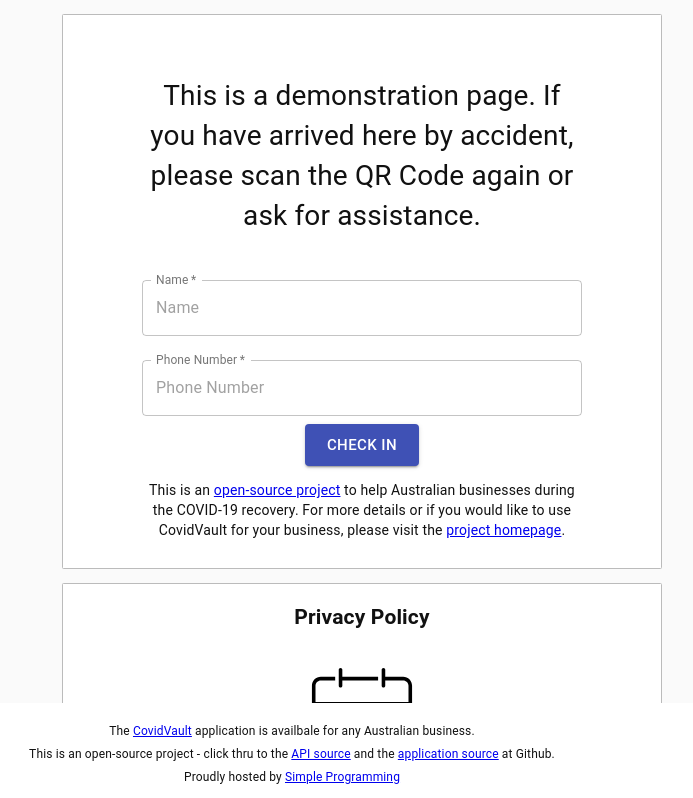
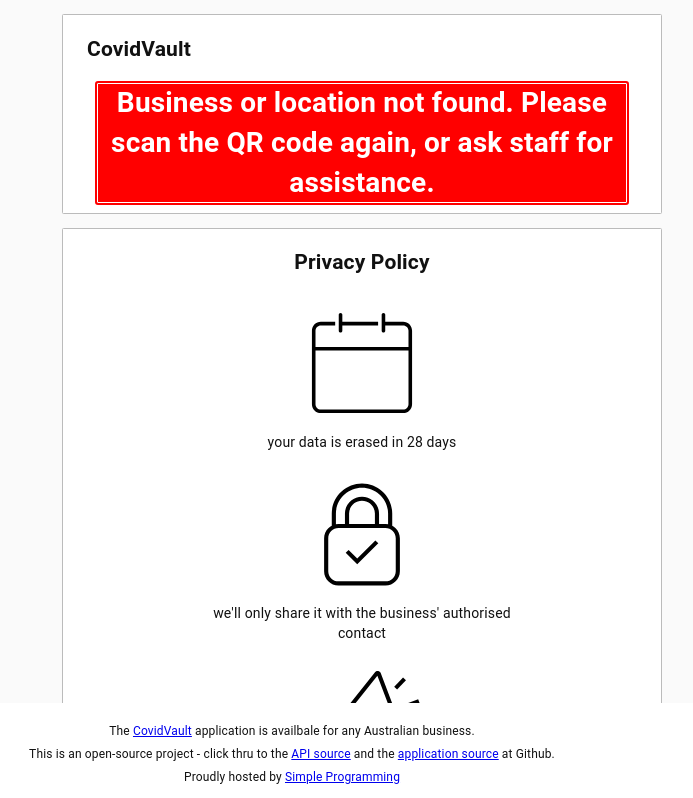
Before and after one commit to SimpleProgrammingAU/CovidVaultAPP, a React (Create React App) app: page / in a window 1280 px wide. Shown: the top 798 px of the page, without its empty margins (278-971 px from the left). Built offline with nearby package versions, Linux system fonts and the light colour scheme; no server answers.

Commit message:
Added warning screens for demo page and unfound locations

```diff
--- a/package.json
+++ b/package.json
@@ -1,8 +1,8 @@
 {
   "name": "covid-vault-app",
-  "version": "1.0.0",
+  "version": "1.0.2",
   "private": true,
-  "homepage": "/checkin/",
+  "homepage": "/testsite/checkin/",
   "dependencies": {
     "@material-ui/core": "4.11.0",
     "audit": "0.0.6",
--- a/src/components/App.css
+++ b/src/components/App.css
@@ -14,3 +14,15 @@
 .container.end {
   margin-bottom: 10em;
 }
+
+.App .warning {
+  font-size: 200%;
+  text-align: center;
+  margin: 0.5rem;
+  background-color: red;
+  border: 2px solid red;
+  border-radius: 3px;
+  box-shadow: inset 0 0 0 1px white;
+  font-weight: bold;
+  color: white;
+}
--- a/src/components/App.tsx
+++ b/src/components/App.tsx
@@ -18,6 +18,9 @@
         ? "8634291744168120016"
         : (queryString.parse(window.location.search, {parseNumbers: false}).id as string).toString()
     );
+    this.state = {
+      invalidID: false,
+    }
   }
   componentDidMount() {
     axios
@@ -35,14 +38,16 @@
       )
       .then((response) => {
         if (response.data.success) this.props.saveLocationData(response.data.data);
+        else this.setState({invalidID: true});
       })
       .catch((e) => {
         console.error(e);
-        //if (typeof e.response !== "undefined") console.error(e.response.data.messages[0]);
+        this.setState({invalidID: true});
       });
   }
 
   render() {
+    const formDisplay = (this.state.invalidID) ? <><h2>CovidVault</h2><p className="warning">Business or location not found. Please scan the QR code again, or ask staff for assistance.</p></> : <VisitorForm kiosk={typeof queryString.parse(window.location.search).kiosk !== "undefined"} />;
     return (
       <>
         <CssBaseline />
@@ -50,7 +55,7 @@
           <Spinner />
               <Container className="container" maxWidth="sm">
                 <Header />
-                <VisitorForm kiosk={typeof queryString.parse(window.location.search).kiosk !== "undefined"} />
+                {formDisplay}
               </Container>
               <Container className="container end" maxWidth="sm">
                 <Privacy />
@@ -62,7 +67,7 @@
   }
 }
 
-const mapStateToProps = (state: AppState) => {
+const mapStateToProps = (state: AppStateTransfer) => {
   const { locationID } = state;
   return {
     locationID,
@@ -78,5 +83,9 @@
 }
 
 interface AppState {
+  invalidID: boolean;
+}
+
+interface AppStateTransfer {
   locationID: string;
 }
--- a/src/components/VisitorForm.css
+++ b/src/components/VisitorForm.css
@@ -50,3 +50,15 @@
   display: block;
   margin: 0 auto;
 }
+
+.VisitorForm .demo-warning {
+  font-size: 200%;
+  text-align: center;
+  margin: 0.5rem;
+  background-color: red;
+  border: 2px solid red;
+  border-radius: 3px;
+  box-shadow: inset 0 0 0 1px white;
+  font-weight: bold;
+  color: white;
+}
--- a/src/components/VisitorForm.tsx
+++ b/src/components/VisitorForm.tsx
@@ -218,7 +218,7 @@
     const submitDisabled =
       form.btnDisabled || locationChecklist.length !== locationChecklist.reduce((a, c) => (a += c.checked ? 1 : 0), 0);
     const checklist = form.btnText === "Check Out" || form.btnText === "Goodbye" || this._countdown > 0 ? null : <Checklist />;
-    const demoWarning = (locationID === "8634291744168120016") ? <p style={{fontSize: "200%"}}>This is a demonstration page. If you have arrived here by accident, please scan the QR Code again or ask for assistance.</p> : null;
+    const demoWarning = (locationID === "8634291744168120016") ? <p className="demo-warning">This is a demonstration page. If you have arrived here by accident, please scan the QR Code again or ask for assistance.</p> : null;
     return (
       <div className="VisitorForm">
         {successMsg}
```
